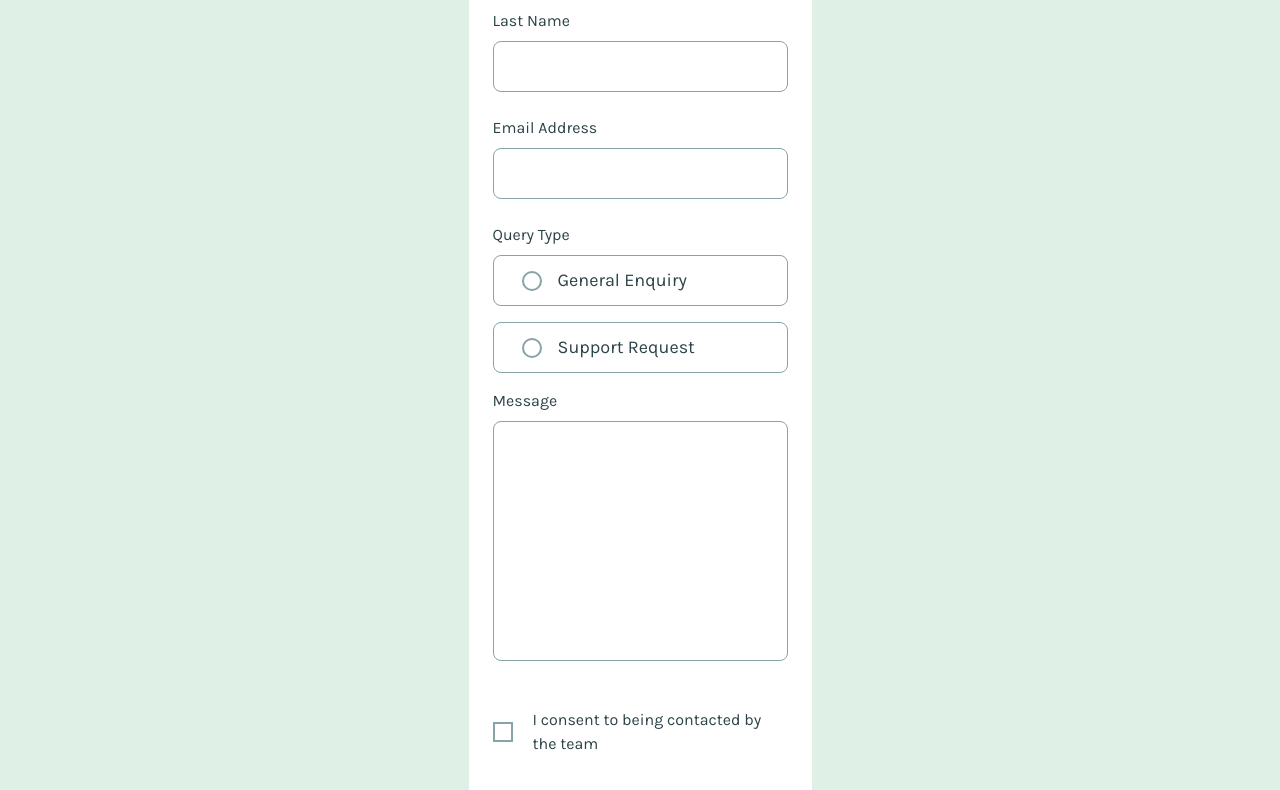
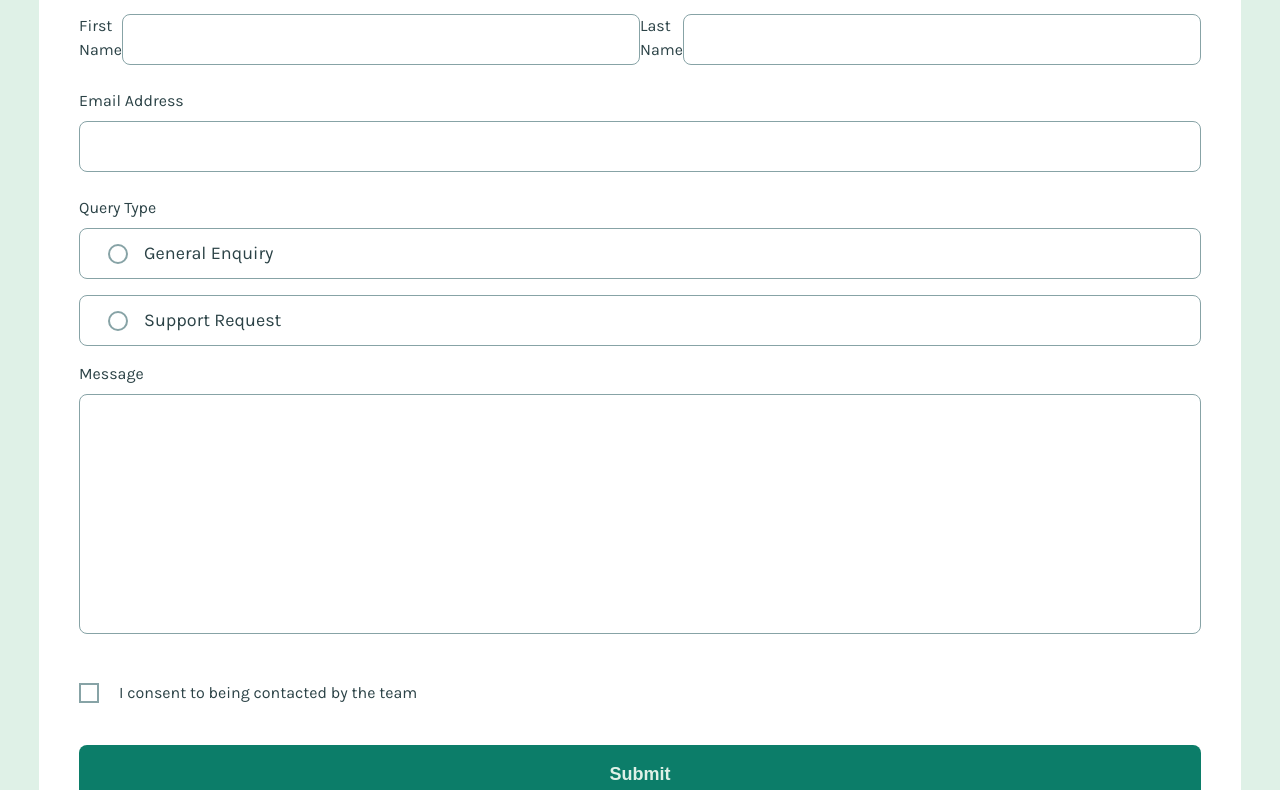
Before and after one commit to baby4dm/contact-form-component, a plain HTML site: page index.html in a window 1280 px wide. Shown: the part 218-1008 px from the top of the page. Drawn offline with Linux system fonts and the light colour scheme.

Commit message:
added tablet

```diff
--- a/index.html
+++ b/index.html
@@ -23,17 +23,18 @@
     <main class="main-container">
       <form action="">
         <h1 class="title">Contact Us</h1>
+        <fieldset class="name">
+          <label for="first-name">First Name</label>
+          <input type="text" name="first-name" id="first-name" required />
 
-        <label for="first-name">First Name</label>
-        <input type="text" name="first-name" id="first-name" required />
-
-        <label for="last-name">Last Name</label>
-        <input type="text" name="last-name" id="last-name" required />
+          <label for="last-name">Last Name</label>
+          <input type="text" name="last-name" id="last-name" required />
+        </fieldset>
 
         <label for="email">Email Address</label>
         <input type="email" name="email" id="email" required />
 
-        <fieldset>
+        <fieldset class="query-type">
           <legend>Query Type</legend>
 
           <label class="query-type-option">
--- a/styles.css
+++ b/styles.css
@@ -17,7 +17,8 @@ body {
 }
 .main-container {
   margin-block: 32px;
-  width: 343px;
+  margin-inline: 16px;
+  width: 100%;
   background-color: hsl(0, 0%, 100%);
   border-radius: 16px;
   padding: 24px;
@@ -32,7 +33,7 @@ legend {
 }
 input[type="text"],
 input[type="email"],
-fieldset label {
+.query-type label {
   height: 51px;
   border-radius: 8px;
   width: 100%;
@@ -52,7 +53,7 @@ fieldset label {
 fieldset {
   border: none;
 }
-fieldset label {
+.query-type label {
   display: flex;
   flex-direction: row;
   align-items: center;
@@ -140,3 +141,15 @@ textarea {
   line-height: 1.5;
   font-weight: 700;
 }
+
+@media (min-width: 768px) {
+  .main-container {
+    margin-inline: 39px;
+    margin-block: 128px;
+    padding: 40px;
+  }
+  .name {
+    display: flex;
+    flex-direction: row;
+  }
+}
```
